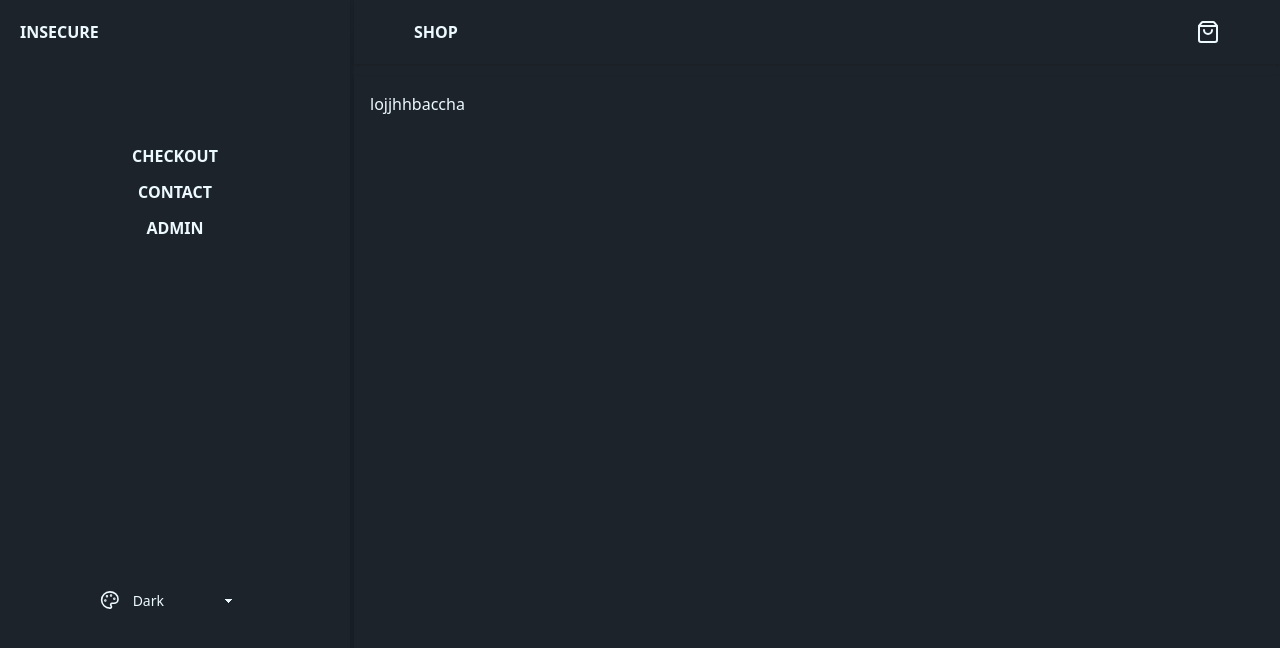
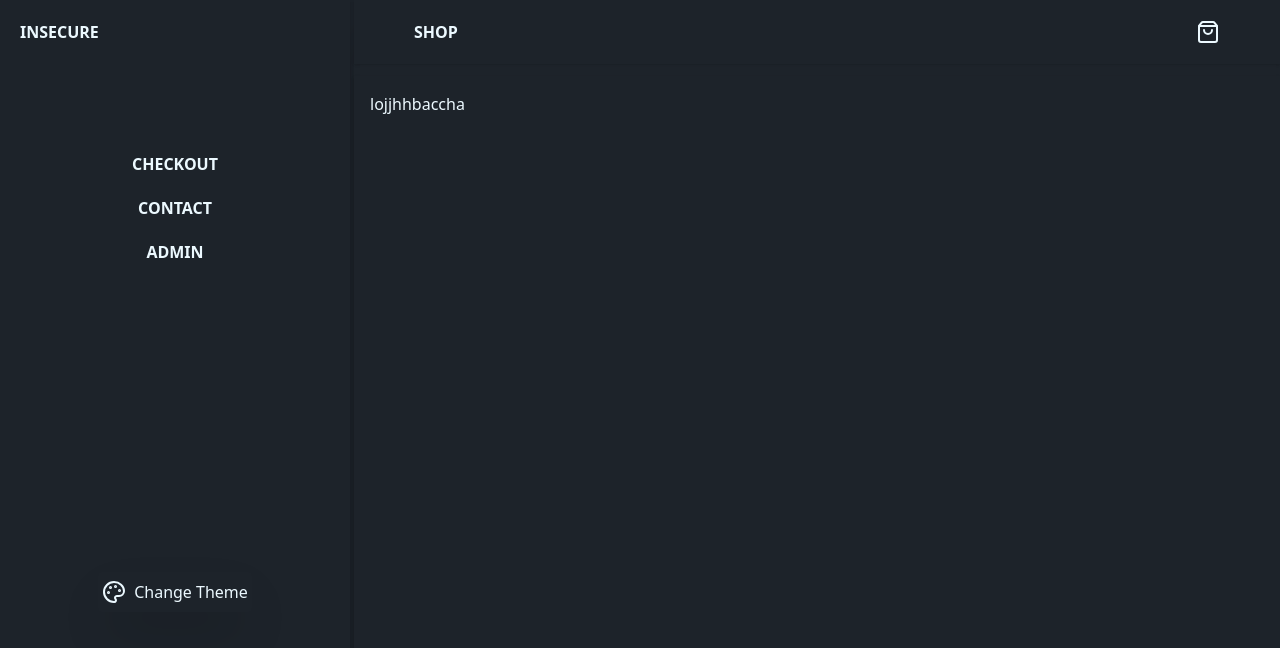
Before and after one commit to MrLloyd808/insecure-store, a React (Vite) app: page / in a window 1280 px wide. Shown: the top 648 px of the page. Built offline with nearby package versions, Linux system fonts and the light colour scheme.

Commit message:
theme switcher with 4 thmes... will make better next commit

```diff
--- /dev/null
+++ b/src/components/DropDownTheme.jsx
@@ -0,0 +1,28 @@
+import { Palette } from 'lucide-react'
+import { useTheme } from '../modules/Store'
+
+function DropDownTheme() {
+    const themeLight = useTheme((state) => state.themeLight)
+    const themeDark = useTheme((state) => state.themeDark)
+    const themeForest = useTheme((state) => state.themeForest)
+    const themeSynthwave = useTheme((state) => state.themeSynthwave)
+
+  return (
+    <section className='flex items-center justify-center'>
+        <div className="dropdown dropdown-top dropdown-center bg-secondary shadow-2xl py-2 px-1 rounded hover:bg-primary">
+  <div tabIndex={0} role="button" className="flex gap-2 shadow-2xl cursor-pointer rounded-xl"> <Palette /> Change Theme </div>
+  <ul tabIndex="-1" className="dropdown-content menu rounded shadow-2xl mb-2 z-1 w-45 p-2 bg-primary">
+     <h2 className='font-semibold'>Pick theme</h2>
+
+    <li className='hover:bg-secondary px-3 py-1 rounded' onClick={themeDark}>Dark</li>
+    <li className='hover:bg-secondary px-3 py-1 rounded' onClick={themeLight}>Light</li>
+    <li className='hover:bg-secondary px-3 py-1 rounded' onClick={themeForest}>Forest</li>
+    <li className='hover:bg-secondary px-3 py-1 rounded' onClick={themeSynthwave}>Synthwave</li>
+  </ul>
+</div>
+    </section>
+
+  )
+}
+
+export default DropDownTheme
--- a/src/components/Sidebar.jsx
+++ b/src/components/Sidebar.jsx
@@ -1,36 +1,27 @@
 import React from 'react'
 import { navlist } from '../modules'
-import { Palette, X } from 'lucide-react'
+import { X } from 'lucide-react'
 import { useSideBar } from '../modules/Store'
+import DropDownTheme from './DropDownTheme'
 
 function Sidebar() {
   const visible = useSideBar((state) => state.visible)
   const inVisible = useSideBar((state) => state.inVisible)
   console.log(visible)
   return (
-    <nav className={`w-80 shadow min-h-screen top-0 fixed md:sticky bg-secondary min-w-[350px] ${!visible ? "-translate-x-100" : "translate-x-0"} md:translate-x-0`}>
-         <div className='makeflex md:flex md:items-center md:text-center p-5 mb-20 w-full'>
+    <nav className={`w-80 shadow min-h-screen top-0 fixed md:sticky bg-secondary min-w-[350px] ${!visible ? "-translate-x-100" : "translate-x-0"} md:translate-x-0 `}>
+         <div className='makeflex md:flex md:items-center md:text-center p-5 w-full'>
             <h4 className='font-semibold cursor-pointer'>INSECURE</h4>
             <X className='md:hidden cursor-pointer' onClick={inVisible}/>
          </div>
 
-         <ul className='font-semibold uppercase w-full mt-5 flex flex-col items-center justify-center text-center gap-3'>
+         <ul className='font-semibold uppercase flex flex-col items-center justify-center text-center mt-20 mb-75 gap-1'>
             {
-                navlist.map(link => <li key={link.id}>{link.title}</li>)
+                navlist.map(link => <li key={link.id} className='hover:bg-primary w-60 max-w-70 p-2 rounded'>{link.title}</li>)
             }
          </ul>
 
-       <section className='flex items-center justify-center relative mt-85'>
-        <div className='flex items-center cursor-pointer'>
-        <Palette />
-         <select defaultValue="Pick a font" className="select select-ghost">
-         <option disabled={true}> Pick a theme</option>
-          <option>Dark</option>
-         <option>Light</option>
-         <option>Synthwave</option>
-        </select>
-         </div>
-       </section>
+         <DropDownTheme />
 
     </nav>
   )
--- a/src/index.css
+++ b/src/index.css
@@ -7,7 +7,14 @@
   name: "dark";
   default: true;
   --color-primary: #101828;
-  --color-secondary: #1D232A;
+  --color-secondary: #1D232A ;
+}
+
+@plugin "daisyui/theme" {
+  name: "light";
+  default: true;
+  --color-primary: var(--color-accent);
+  --color-secondary: #fff;
 }
 
 .makeflex {
--- a/src/modules/Store.js
+++ b/src/modules/Store.js
@@ -1,11 +1,37 @@
 import { create } from "zustand";
+import { persist } from "zustand/middleware";
 
+// sidebar state
 export const useSideBar = create((set) => ({
    visible: false,
    makeVisible: () => set((state) => ({
-    visible: state.visible = true
+    visible: true
    })),
    inVisible: () => set((state) => ({
-       visible: state.visible = false
+       visible: false
    }))
 }))
+
+// theme switcher
+export const useTheme = create(
+    persist(
+        (set) => ({
+           mode: 'dark',
+           themeDark: () => set((state) => ({
+            mode: "dark"
+        })),
+        themeLight: () => set((state) => ({
+            mode: "light"
+        })),
+        themeForest: () => set((state) => ({
+            mode: "forest"
+        })),
+        themeSynthwave: () => set((state) => ({
+            mode: "synthwave"
+        }))
+        }),
+        {
+            name: "theme-mode"
+        }
+    )
+)
--- a/src/pages/Shop.jsx
+++ b/src/pages/Shop.jsx
@@ -1,13 +1,13 @@
 
-import React, { useState } from 'react'
 import Sidebar from '../components/Sidebar'
 import NavBar from '../components/NavBar'
+import { useTheme } from '../modules/Store'
 
 function Shop() {
+const mode = useTheme((state) => state.mode)
 
-  const [isOpen, setIsOpen] = useState(true)
   return (
-    <main data-theme="dark" className='md:flex block gap-1 shadow-2xl overflow-hidden h-screen '>
+    <main data-theme={mode} className='md:flex block gap-1 shadow-2xl overflow-hidden h-screen '>
 
 
        <Sidebar />
```
